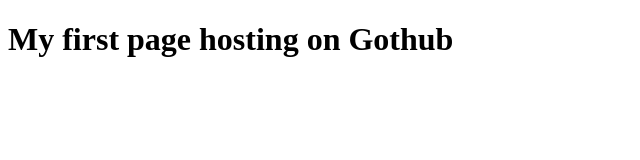
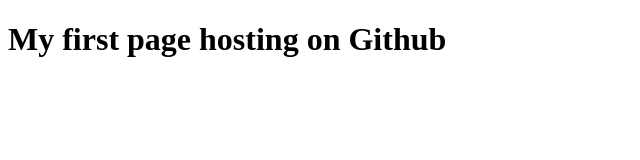
Before and after one commit to fuad1235/PageHosting, a plain HTML site: page index.html in a window 1280 px wide. Shown: the full height of the page, 0-640 px from the left. Drawn offline with Linux system fonts and the light colour scheme.

Commit message:
corection

```diff
--- a/index.html
+++ b/index.html
@@ -8,7 +8,7 @@
     </title>
 </head>
 <body>
-    <h1>My first page hosting on Gothub
+    <h1>My first page hosting on Github
     </h1>
 </body>
 </html>
```
